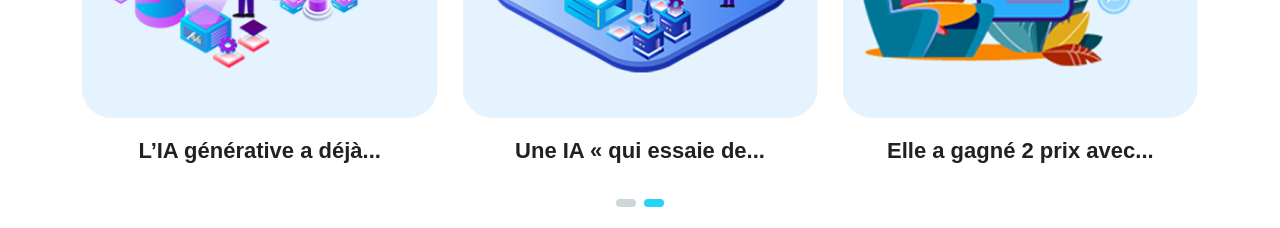
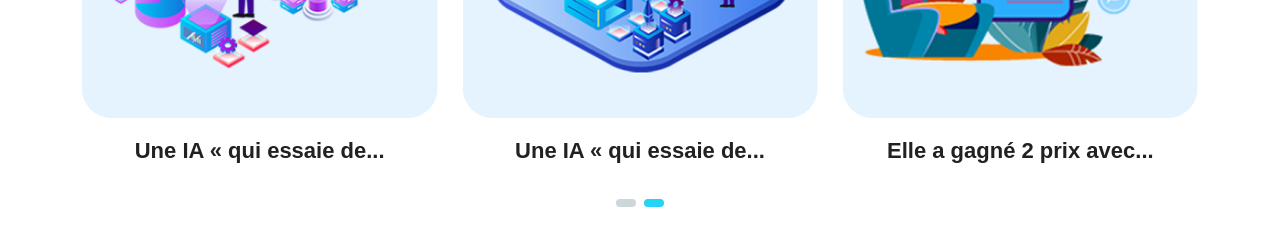
Before and after one commit to codascii/raiv-webcup-2023, a Next.js app: page /onirix in a window 1280 px wide. Shown: the part 5220-5448 px from the top of the page. Built offline with nearby package versions, Linux system fonts and the light colour scheme.

Commit message:
Ajout des images sur les liens des autres cas

```diff
--- a/components/HomeThree/CaseStudies.js
+++ b/components/HomeThree/CaseStudies.js
@@ -55,7 +55,7 @@ const CaseStudies = () => {
 								</div>
 
                 <h3>
-                  <Link href="/case-studies-details?case=technologie">
+                  <Link href="/case-studies-details?case=technologie&img=case1">
                   La technologie émergente de...
                   </Link>
                 </h3>
@@ -80,7 +80,7 @@ const CaseStudies = () => {
 								</div>
 
                 <h3>
-                  <Link href="/case-studies-details?case=IA">L’IA générative a déjà...</Link>
+                  <Link href="/case-studies-details?case=IA&img=case2">Une IA « qui essaie de...</Link>
                 </h3>
               </div>
             </SwiperSlide>
@@ -103,7 +103,7 @@ const CaseStudies = () => {
 								</div>
 
                 <h3>
-                  <Link href="/case-studies-details?case=tuer">Une IA « qui essaie de...</Link>
+                  <Link href="/case-studies-details?case=tuer&img=case3">Une IA « qui essaie de...</Link>
                 </h3>
               </div>
             </SwiperSlide>
@@ -126,7 +126,7 @@ const CaseStudies = () => {
 								</div>
 
                 <h3>
-                  <Link href="/case-studies-details?case=gagner">
+                  <Link href="/case-studies-details?case=gagner&img=case4">
                   Elle a gagné 2 prix avec...
                   </Link>
                 </h3>
```
